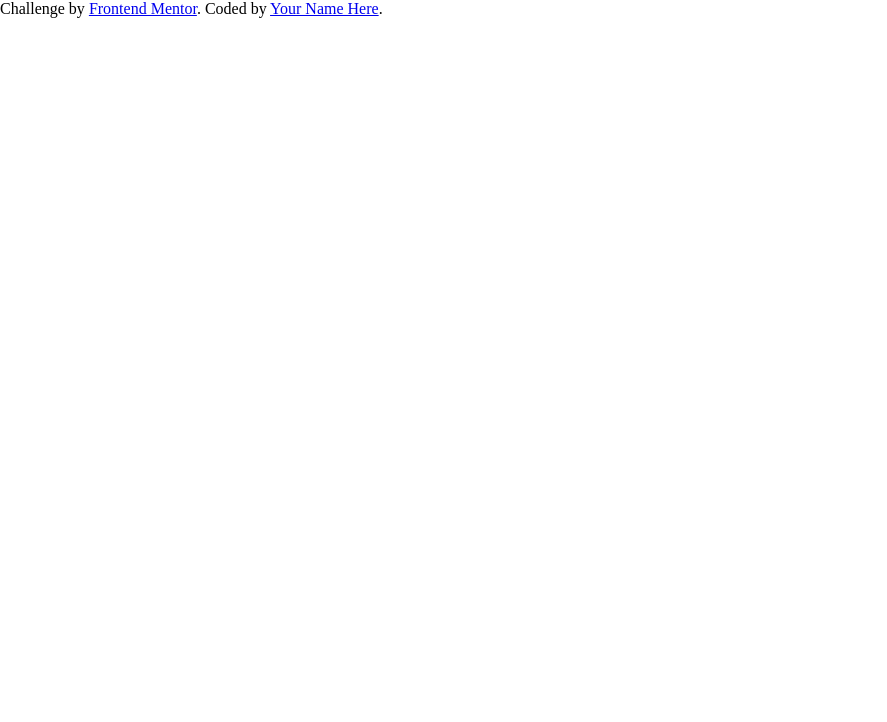
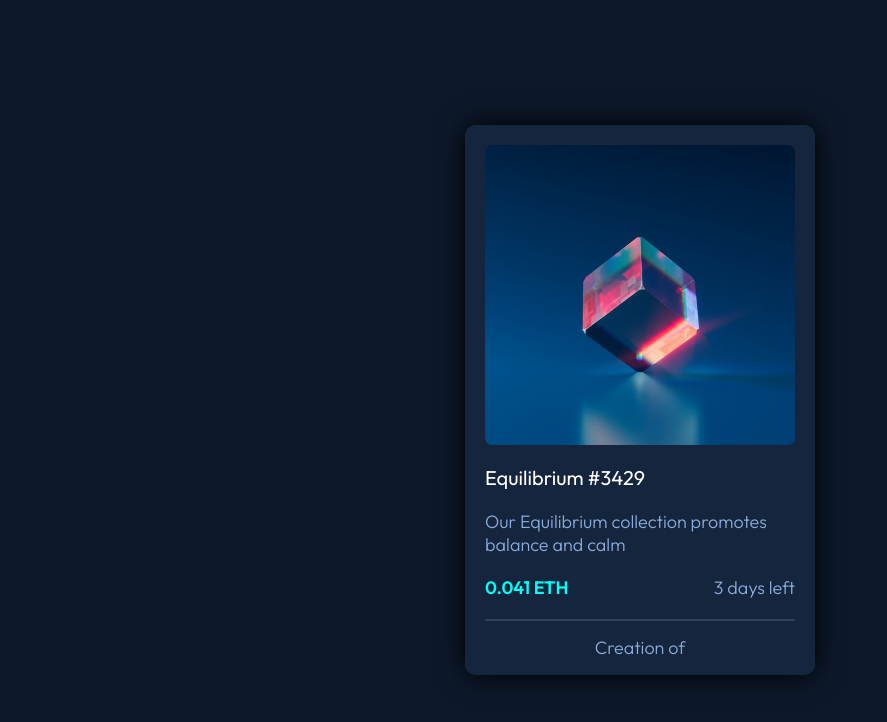
Before and after one commit to Nano1104/nftcard-preview, a plain HTML site: page index.html in a window 1280 px wide. Shown: the whole page, without its empty margins (0-887 px from the left). Drawn offline with Linux system fonts and the light colour scheme.

Commit message:
[ADD] most of the strcutre and styles have been given

```diff
--- a/index.html
+++ b/index.html
@@ -10,11 +10,21 @@
 </head>
 <body>
 
+  <div class="card">
+    <div class="bg-image"></div>
+    <p class="nft-title">Equilibrium #3429</p>
+    <p class="paragraph">Our Equilibrium collection promotes balance and calm</p>
+    <div class="container-stats">
+      <p class="container-stats-price">0.041 ETH</p>
+      <p class="container-stats-time">3 days left</p>
+    </div>
+    <hr>
+    <p class="author"> Creation of </p>
+  </div>
 
-
-  <div class="attribution">
+  <!-- <div class="attribution">
     Challenge by <a href="https://www.frontendmentor.io?ref=challenge" target="_blank">Frontend Mentor</a>.
-    Coded by <a href="#">Your Name Here</a>.
-  </div>
+    Coded by <a href="#">Marian</a>.
+  </div> -->
 </body>
 </html>
--- a/styles.css
+++ b/styles.css
@@ -1,3 +1,5 @@
+@import url('https://fonts.googleapis.com/css2?family=Outfit:wght@300;400;600&display=swap');
+
 *,
 ::before,
 ::after {
@@ -5,3 +7,74 @@
         margin: 0;
         box-sizing: border-box;
 }
+
+html {
+        font-family: 'Outfit', sans-serif;
+        font-size: 18px;
+        color: hsl(215, 51%, 70%);
+}
+
+body {
+        background-color: hsl(217, 54%, 11%);
+        height: 100vh;
+        display: flex;
+        justify-content: center;
+        align-items: center;
+}
+
+.card {
+        background-color: hsl(216, 50%, 16%);
+        border-radius: 10px;
+        padding: 20px;
+        width: 350px;
+        height: 550px;
+        /* width: 275px;
+        height: 450px; */
+        box-shadow: 0 0 30px 0px black;
+}
+
+.bg-image {
+        background-image: url(./images/image-equilibrium.jpg);
+        background-size: cover;
+        background-position: center center;
+        border-radius: 7px;
+        width: 100%;
+        height: 300px;
+}
+
+.nft-title {
+        font-size: 20px;
+        margin: 20px 0px;
+        color: hsl(0, 0%, 100%);
+        font-weight: 400;
+}
+
+.paragraph {
+        font-weight: 300;
+}
+
+.container-stats {
+        display: flex;
+        justify-content: space-between;
+        margin: 20px 0px;
+}
+
+.container-stats-price {
+        color: hsl(178, 100%, 50%);
+        font-weight: 600;
+}
+
+.container-stats-time {
+        font-weight: 300;
+}
+
+hr {
+        border: 1px solid hsl(215, 32%, 27%);
+        margin: 10px 0px;
+}
+
+.author {
+        margin-top: 15px;
+        font-weight: 300;
+        text-align: center;
+}
```
Also changed, not shown: 1 other file.
